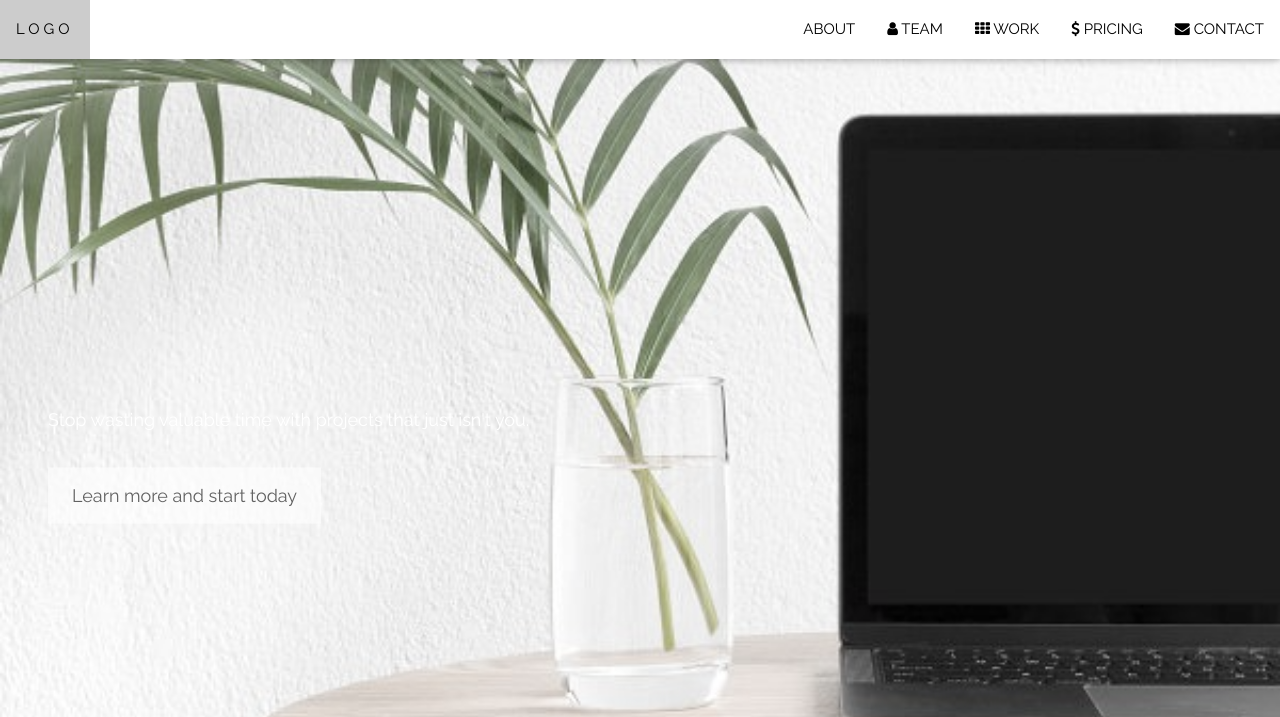
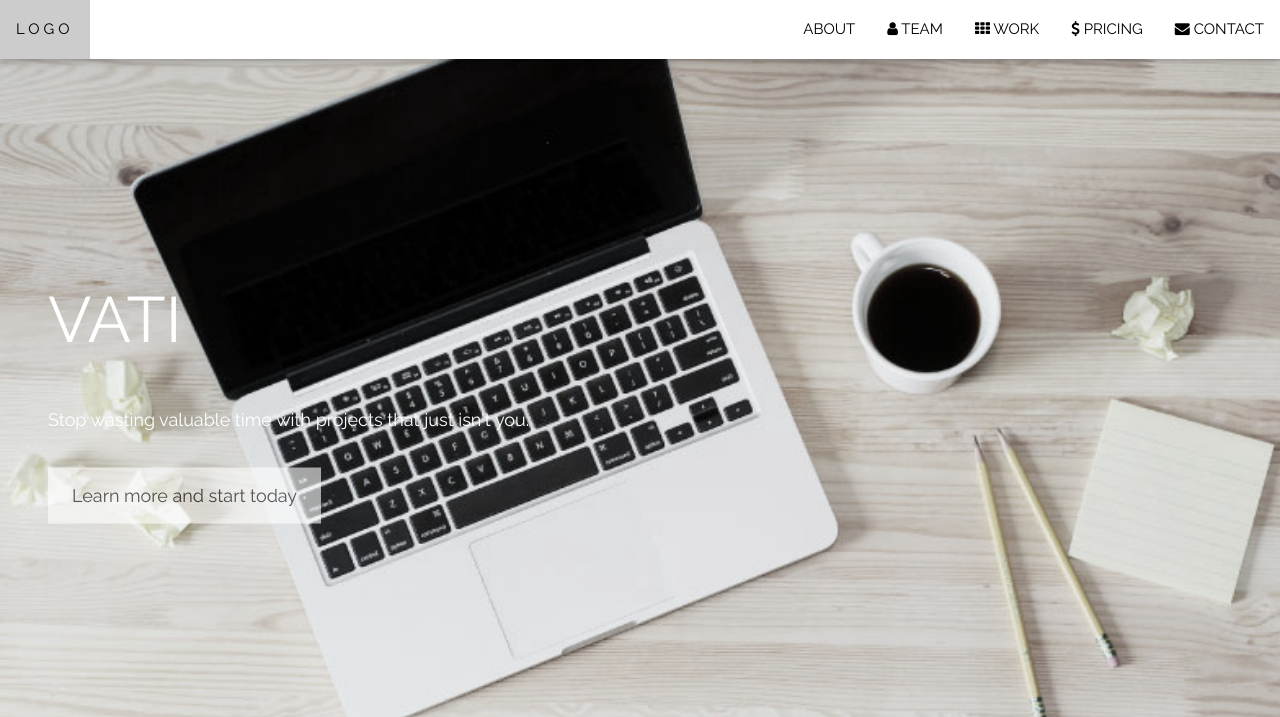
Before and after one commit to valeriaperezazuara/VATI, a plain HTML site: page index.htm in a window 1280 px wide. Shown: the top 717 px of the page. Drawn offline with Linux system fonts and the light colour scheme.

Commit message:
cambios prueba

```diff
--- a/index.htm
+++ b/index.htm
@@ -18,7 +18,7 @@ body, html {
 .bgimg-1 {
   background-position: center;
   background-size: cover;
-  background-image: url("images/foto1.jpg");
+  background-image: url("images/foto2.jpg");
   min-height: 100%;
 }
 
@@ -61,7 +61,7 @@ body, html {
 <!-- Header with full-height image -->
 <header class="bgimg-1 w3-display-container w3-grayscale-min" id="home">
   <div class="w3-display-left w3-text-white" style="padding:48px">
-    <span class="w3-jumbo w3-hide-small"></span><br>
+    <span class="w3-jumbo w3-hide-small">VATI</span><br>
     <span class="w3-xxlarge w3-hide-large w3-hide-medium">Start something that matters</span><br>
     <span class="w3-large">Stop wasting valuable time with projects that just isn't you.</span>
     <p><a href="#about" class="w3-button w3-white w3-padding-large w3-large w3-margin-top w3-opacity w3-hover-opacity-off">Learn more and start today</a></p>
```
Also changed, not shown: images/foto2.jpg (added).
